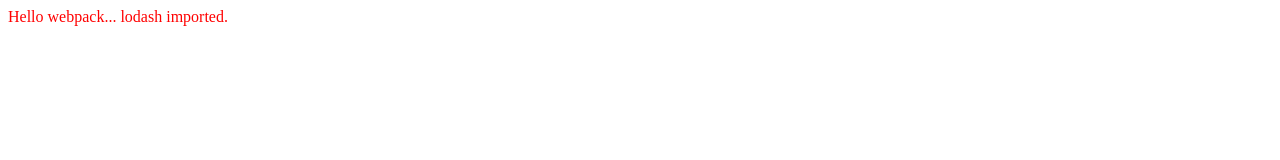
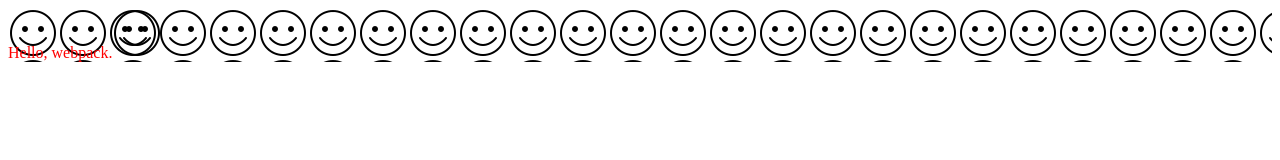
Before and after one commit to wraithjpr/WebPackTrial, a website built with webpack: page dist/index.html in a window 1280 px wide. Built offline with nearby package versions, Linux system fonts and the light colour scheme.

Commit message:
https://webpack.js.org/guides/asset-management/#loading-images

```diff
--- a/package.json
+++ b/package.json
@@ -27,6 +27,7 @@
     "eslint-plugin-import": "^2.11.0",
     "eslint-plugin-promise": "^3.7.0",
     "eslint-plugin-standard": "^3.0.1",
+    "file-loader": "^1.1.11",
     "semistandard": "^12.0.1",
     "standard": "^11.0.1",
     "style-loader": "^0.21.0",
--- a/src/index.js
+++ b/src/index.js
@@ -6,12 +6,20 @@
 // import style sheet
 require('./style.css');
 
+// import icon
+const Icon = require('./icons8-happy-50.png');
+
 function component () {
   var element = document.createElement('div');
 
   // Lodash, now imported by this script.
-  element.innerHTML = _.join(['Hello', 'webpack... lodash imported.'], ' ');
+  element.innerHTML = _.join(['Hello,', 'webpack.'], ' ');
   element.classList.add('hello');
+
+  // add the image to our existing div.
+  const myIcon = new Image();
+  myIcon.src = Icon;
+  element.appendChild(myIcon);
 
   return element;
 }
--- a/src/style.css
+++ b/src/style.css
@@ -1,3 +1,4 @@
 .hello {
+  background: url('./icons8-happy-50.png');
   color: red;
 }
--- a/webpack.config.js
+++ b/webpack.config.js
@@ -16,6 +16,12 @@
           'style-loader',
           'css-loader'
         ]
+      },
+      {
+        test: /\.(png|svg|jpg|gif)$/,
+        use: [
+          'file-loader'
+        ]
       }
     ]
   }
```
Also changed, not shown: src/icons8-happy-50.png (added), 1 other file.
